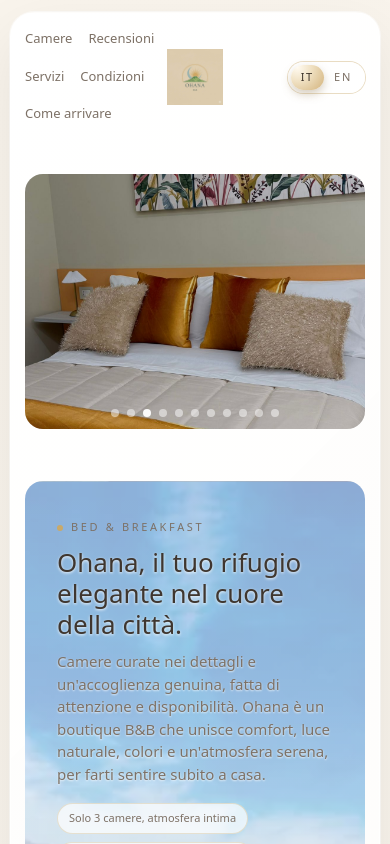
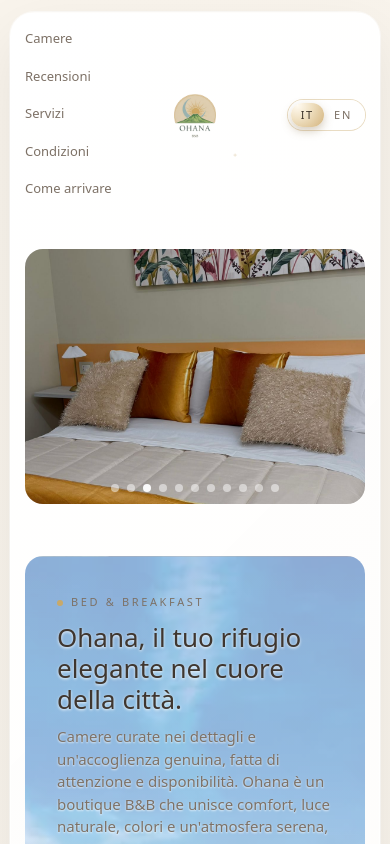
Before and after one commit to stasiosalvo/ohana-bnb, a Next.js app: page / in a window 390 px wide. Shown: the top 844 px of the page. Built offline with nearby package versions, Linux system fonts and the light colour scheme; no server answers.

Commit message:
Aggiornamenti UI: logo, pulsanti, recensioni, galleria

```diff
--- a/src/app/globals.css
+++ b/src/app/globals.css
@@ -120,9 +120,9 @@ main {
 }
 
 .brand-logo {
-  height: 88px;
+  height: 140px;
   width: auto;
-  max-width: 260px;
+  max-width: 360px;
   object-fit: contain;
   display: block;
   flex-shrink: 0;
@@ -230,8 +230,8 @@ main {
   }
 
   .brand-logo {
-    height: 56px;
-    max-width: 180px;
+    height: 90px;
+    max-width: 260px;
   }
 
   .nav-links--left {
```
Also changed, not shown: public/ohana-logo.png.
